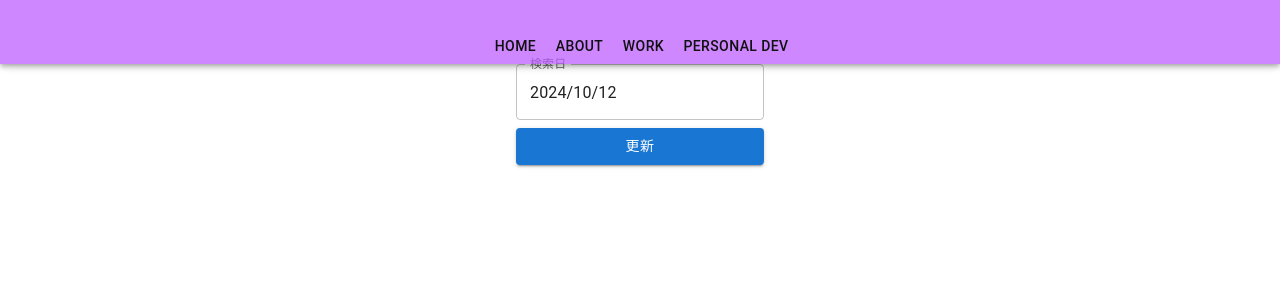
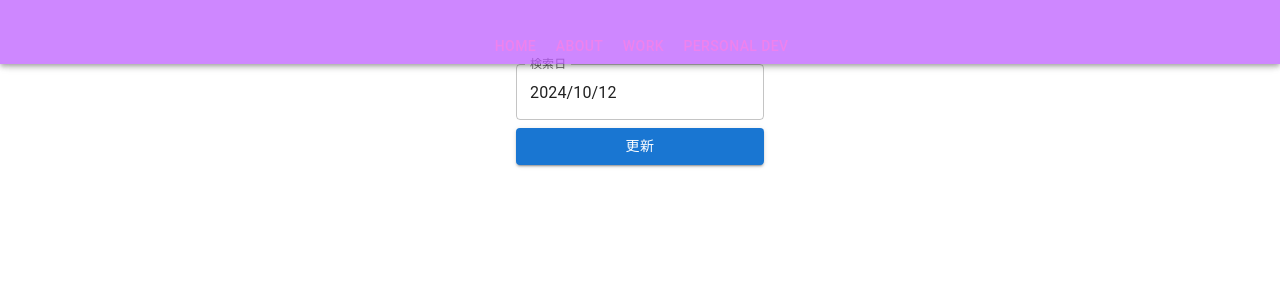
Before and after one commit to ykhotate/react, a React (Vite) app: page /react/radio-program-guide in a window 1280 px wide. Shown: the top 300 px of the page. Built offline with nearby package versions, Linux system fonts and the light colour scheme.

Commit message:
Fix: カスタムコンポーネントの表示方法を変更

```diff
--- a/src/components/Header.tsx
+++ b/src/components/Header.tsx
@@ -3,10 +3,16 @@ import Toolbar from '@mui/material/Toolbar';
 import Stack from '@mui/material/Stack';
 import NavigateButton from './NavigateButton';
 import { HOME_URL } from '@/consts';
+import { styled } from '@mui/material/styles';
+
+const CustomAppBar = styled(AppBar)({
+	position: 'fixed',
+	color: 'violet'
+}) as typeof AppBar;
 
 const Header = () => {
 	return (
-		<AppBar position="fixed" color="violet" sx={{ width: '100%' }}>
+		<CustomAppBar color="violet" sx={{ width: '100%' }}>
 			<Toolbar
 				sx={{
 					height: '100%',
@@ -21,7 +27,7 @@ const Header = () => {
 					<NavigateButton text={'PERSONAL DEV'} url={HOME_URL} />
 				</Stack>
 			</Toolbar>
-		</AppBar>
+		</CustomAppBar>
 	);
 };
 export default Header;
--- a/src/features/original-mui-theme.ts
+++ b/src/features/original-mui-theme.ts
@@ -1,4 +1,4 @@
-import { createTheme, alpha, getContrastRatio } from '@mui/material';
+import { alpha, createTheme, getContrastRatio } from '@mui/material';
 
 declare module '@mui/material/styles' {
 	interface Palette {
--- a/tsconfig.json
+++ b/tsconfig.json
@@ -14,6 +14,8 @@
 		"resolveJsonModule": true,
 		"isolatedModules": true,
 		"noEmit": true,
+		"noImplicitAny": true,
+    	"noImplicitThis": true,
 		"jsx": "react-jsx",
 		"strictNullChecks": false,
 		"types": ["@emotion/react/types/css-prop"]
```
Also changed, not shown: package.json (indentation only), 1 other file (tests, documents, lock files or other folders).
